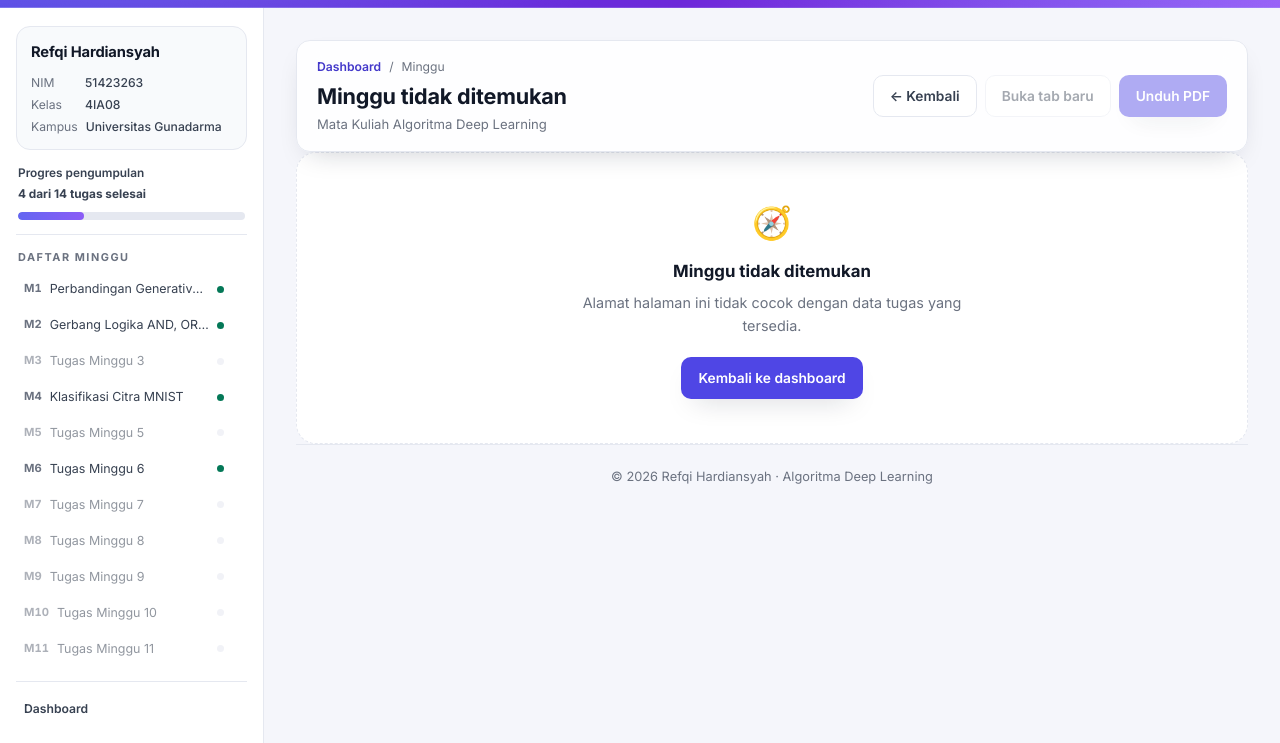
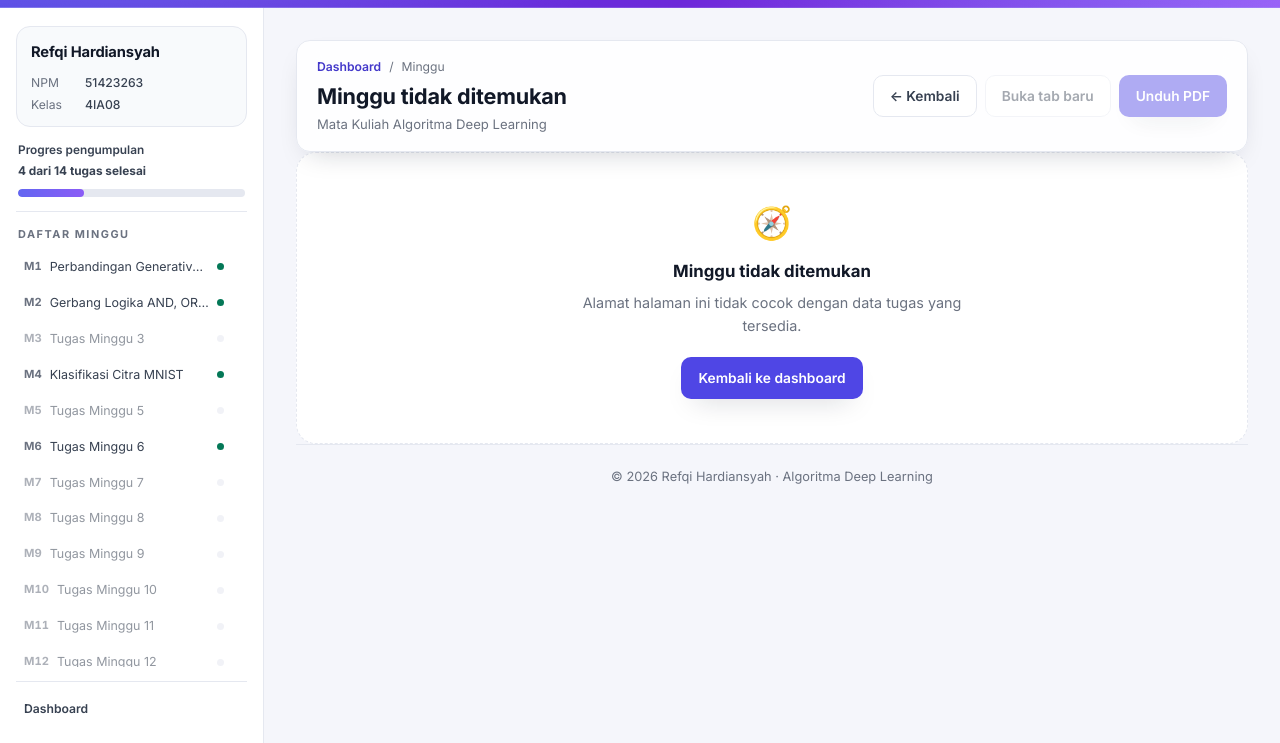
Before and after one commit to RefqiHardiansyah/Algoritma-Deep-Learning, a plain HTML site: page minggu.html in a window 1280 px wide. Shown: the part 57-800 px from the top of the page. Drawn offline with Linux system fonts and the light colour scheme.

Commit message:
Minor Update

```diff
--- a/minggu.html
+++ b/minggu.html
@@ -56,9 +56,8 @@
             <section class="profile-card" aria-label="Identitas mahasiswa">
                 <p class="profile-name">Refqi Hardiansyah</p>
                 <ul class="profile-list">
-                    <li><span class="label">NIM</span><span class="value">51423263</span></li>
+                    <li><span class="label">NPM</span><span class="value">51423263</span></li>
                     <li><span class="label">Kelas</span><span class="value">4IA08</span></li>
-                    <li><span class="label">Kampus</span><span class="value">Universitas Gunadarma</span></li>
                 </ul>
             </section>
 
```
